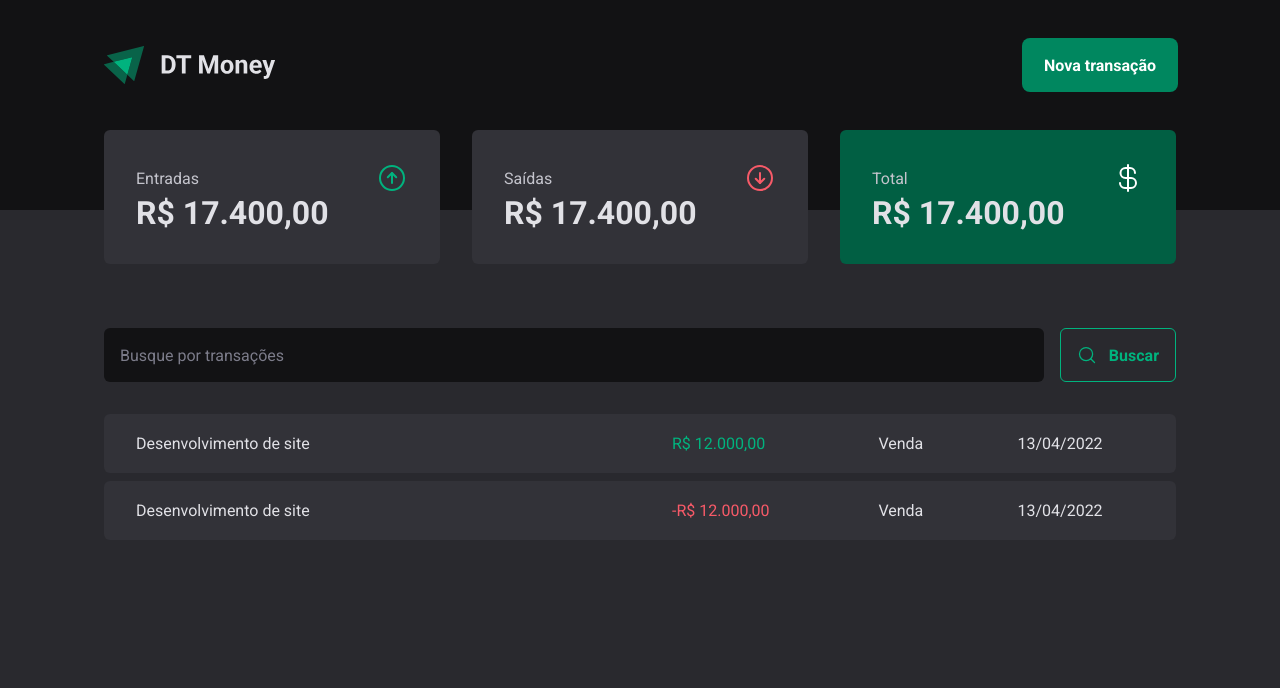
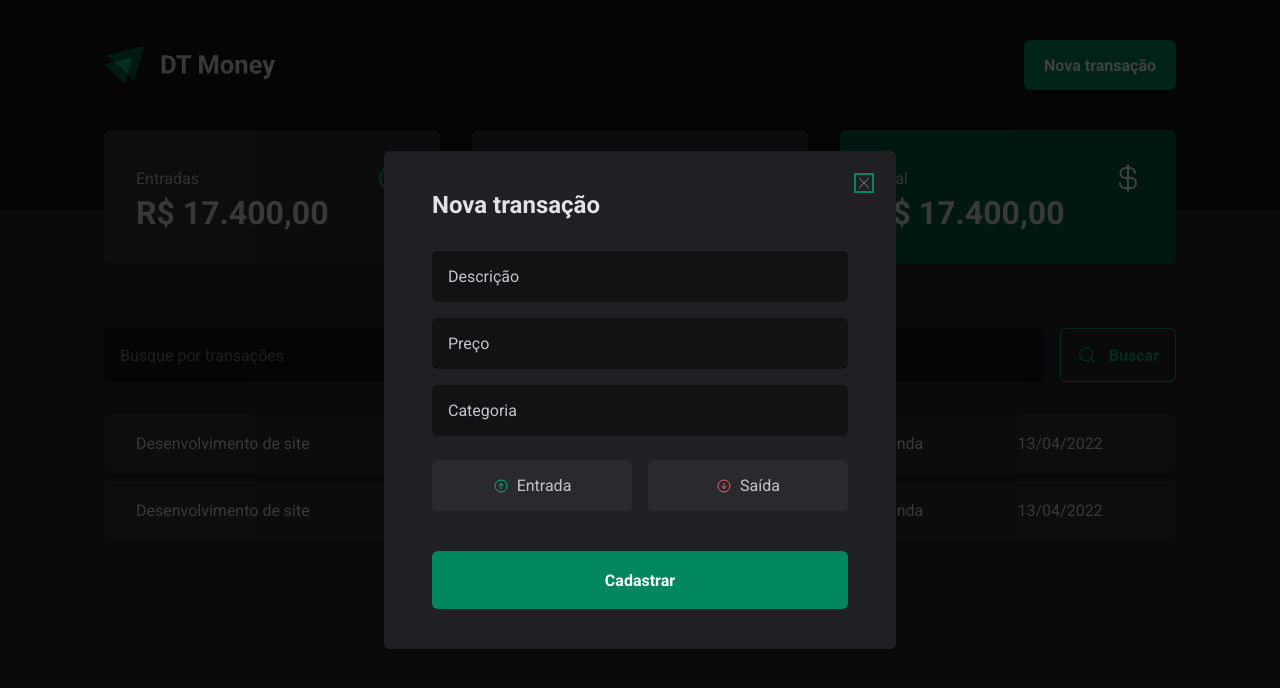
Before and after one commit to navestelar/dt-money, a React (Vite) app: page / in a window 1280 px wide. Both pictures are taken after a click on the button "Nova transação". Shown: the top 688 px of the page. Built offline with nearby package versions, Linux system fonts and the light colour scheme.

Commit message:
feat: 🎸 visual

```diff
--- a/package.json
+++ b/package.json
@@ -10,6 +10,8 @@
     "preview": "vite preview"
   },
   "dependencies": {
+    "@radix-ui/react-dialog": "^1.0.5",
+    "@radix-ui/react-radio-group": "^1.1.3",
     "phosphor-react": "^1.4.1",
     "react": "^18.2.0",
     "react-dom": "^18.2.0",
--- a/src/components/Header/index.tsx
+++ b/src/components/Header/index.tsx
@@ -1,11 +1,20 @@
 import { HeaderContainer, HeaderContant, NewTransactionButton } from "./styles";
 import Logo from "../../assets/Logo.svg"
+import * as Dialog from "@radix-ui/react-dialog"
+import { NewTransactionModal } from "../NewTransactionModal";
 export function Header() {
   return (
     <HeaderContainer>
       <HeaderContant>
         <img src={Logo} />
-        <NewTransactionButton>Nova transação</NewTransactionButton>
+
+        <Dialog.Root>
+          <Dialog.Trigger asChild>
+            <NewTransactionButton>Nova transação</NewTransactionButton>
+          </Dialog.Trigger>
+
+          <NewTransactionModal />
+        </Dialog.Root>
       </HeaderContant>
     </HeaderContainer>
   )
--- /dev/null
+++ b/src/components/NewTransactionModal/index.tsx
@@ -0,0 +1,39 @@
+import * as Dialog from "@radix-ui/react-dialog"
+import { CloseButton, Content, Overlay, TransactionType, TransactionTypeButton } from "./styles"
+import { ArrowCircleDown, ArrowCircleUp, X } from "phosphor-react"
+
+export function NewTransactionModal() {
+  return (
+    <Dialog.Portal>
+      <Overlay />
+
+      <Content>
+        <Dialog.Title>Nova transação</Dialog.Title>
+        <CloseButton>
+          <X />
+        </CloseButton>
+
+        <form action="">
+          <input type="text" placeholder="Descrição" required />
+          <input type="number" placeholder="Preço" required />
+          <input type="text" placeholder="Categoria" required />
+
+          <TransactionType>
+            <TransactionTypeButton value="income" variant="income">
+              <ArrowCircleUp />
+              Entrada
+            </TransactionTypeButton>
+            <TransactionTypeButton value="outcome" variant="outcome">
+              <ArrowCircleDown />
+              Saída
+            </TransactionTypeButton>
+          </TransactionType>
+
+          <button type="submit">
+            Cadastrar
+          </button>
+        </form>
+      </Content>
+    </Dialog.Portal>
+  )
+}
--- /dev/null
+++ b/src/components/NewTransactionModal/styles.ts
@@ -0,0 +1,114 @@
+import styled from "styled-components";
+import * as Dialog from "@radix-ui/react-dialog"
+import * as RadioGroup from "@radix-ui/react-radio-group"
+
+export const Overlay = styled(Dialog.Overlay)`
+  position: fixed;
+  width: 100vw;
+  height: 100vh;
+  inset: 0;
+  background: rgba(0, 0, 0, 0.75);
+
+`
+
+export const Content = styled(Dialog.Content)`
+  min-width: 32rem;
+  border-radius: 6px;
+  padding: 2.5rem 3rem;
+  background: ${props => props.theme['gray-800']};
+
+  position: fixed;
+  top: 50%;
+  left: 50%;
+  transform: translate(-50%, -50%);
+
+  form {
+    margin-top: 2rem;
+    display: flex;
+    flex-direction: column;
+    gap: 1rem;
+
+    input {
+      border-radius:6px;
+      border: 0;
+      background: ${props => props.theme['gray-900']};
+      color: ${props => props.theme['gray-300']};
+      padding: 1rem;
+
+      &::placeholder {
+        color: ${props => props.theme['gray-300']};
+      }
+
+    }
+
+    button[type="submit"] {
+      height: 58px;
+      border: 0;
+      background: ${props => props.theme['green-500']};
+      color: ${props => props.theme.white};
+      font-weight: bold;
+      padding-inline: 1.25rem;
+      border-radius: 6px;
+      margin-top: 1.5rem;
+      cursor: pointer;
+
+      &:hover {
+        background: ${props => props.theme['green-700']};
+        transition: background-color 0.2s;
+      }
+    }
+  }
+`
+
+export const CloseButton = styled(Dialog.Close)`
+  position: absolute;
+  background-color: transparent;
+  border: 0;
+  top: 1.5rem;
+  right: 1.5rem;
+  line-height: 0;
+  cursor: pointer;
+  color: ${props => props.theme['gray-500']};
+`
+
+export const TransactionType = styled(RadioGroup.Root)`
+  display: grid;
+  grid-template-columns: repeat(2, 1fr);
+  gap: 1rem;
+  margin-top: 0.5rem;
+`
+
+interface TransactionTypeButtonProps {
+  variant: "income" | "outcome"
+}
+
+export const TransactionTypeButton = styled(RadioGroup.Item)<TransactionTypeButtonProps>`
+  background: ${props => props.theme['gray-700']};
+  padding: 1rem;
+  display: flex;
+  align-items: center;
+  justify-content: center;
+  gap: 0.5rem;
+  border-radius: 6px;
+  cursor: pointer;
+  border: 0;
+  color: ${props => props.theme['gray-300']};
+
+  svg {
+    color: ${props => props.variant === "income" ? props.theme['green-300'] : props.theme['red-300']};
+  }
+
+  &[data-state='unchecked']:hover {
+    background: ${props => props.theme['gray-600']};
+    transition: background 0.2s ease-in-out;
+  }
+
+  &[data-state='checked'] {
+    color: ${props => props.theme.white};
+    background: ${props => props.variant === "income" ? props.theme['green-500'] : props.theme['red-500']};
+
+    svg {
+      color: ${props => props.theme.white};
+    }
+  }
+`
--- a/src/pages/transactions/components/SearchForm/styles.ts
+++ b/src/pages/transactions/components/SearchForm/styles.ts
@@ -29,6 +29,7 @@
     color: ${props => props.theme['green-300']};
     font-weight: bold;
     border-radius: 6px;
+    cursor: pointer;
 
     &:hover {
       background: ${props => props.theme['green-500']};
```
Also changed, not shown: 1 other file (tests, documents, lock files or other folders).
